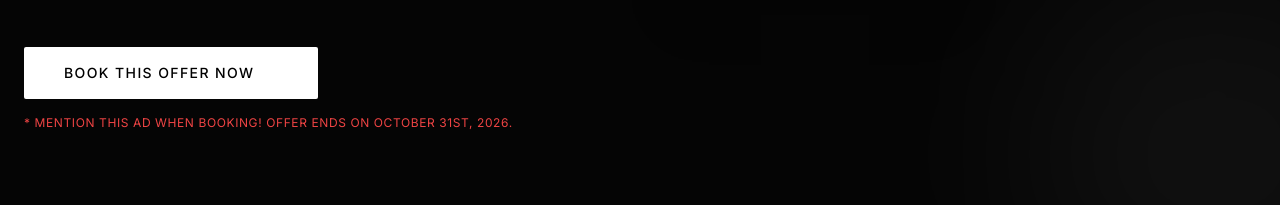
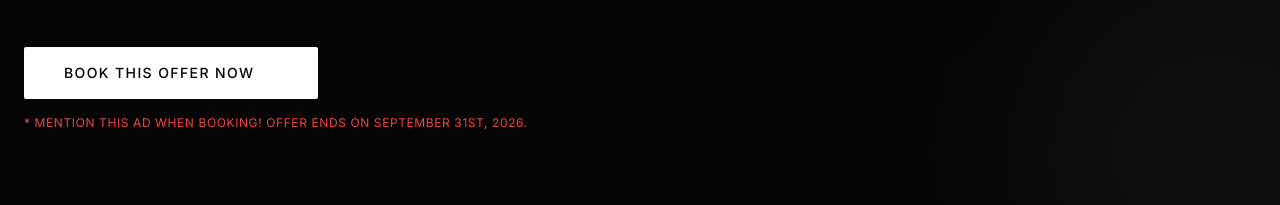
Before and after one commit to IcyFeVA/photography-website, a React (Vite) app: page /offer in a window 1280 px wide. Shown: the part 971-1176 px from the top of the page. Built offline with nearby package versions, Linux system fonts and the light colour scheme; a web font is replaced by a local one.

Commit message:
test deployment

```diff
--- a/components/pages/Offer.tsx
+++ b/components/pages/Offer.tsx
@@ -90,7 +90,7 @@ const Offer: React.FC = () => {
                             </motion.span>
                         </Link>
                         <p className="text-xs text-red-500 uppercase tracking-wider font-sans">
-                            * Mention this ad when booking! Offer ends on October 31st, 2026.
+                            * Mention this ad when booking! Offer ends on September 31st, 2026.
                         </p>
                     </div>
                 </motion.div>
```
